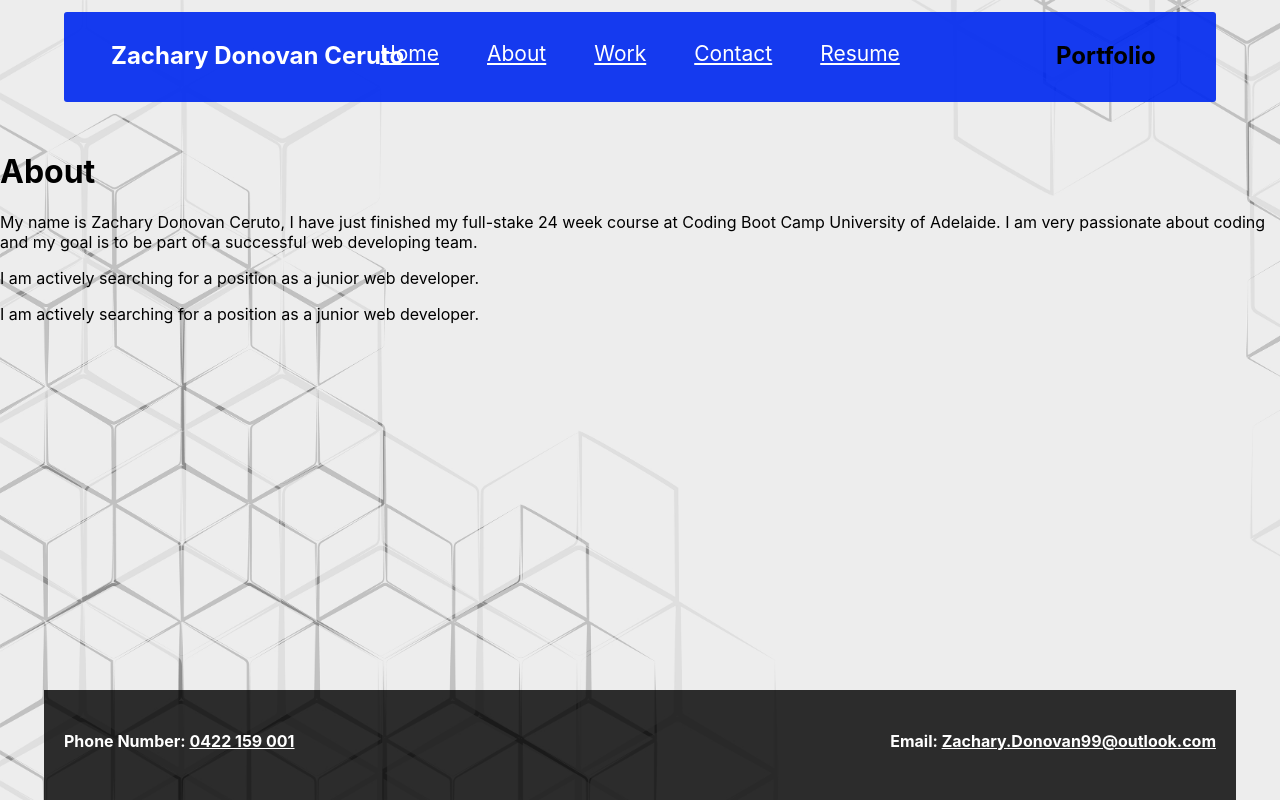
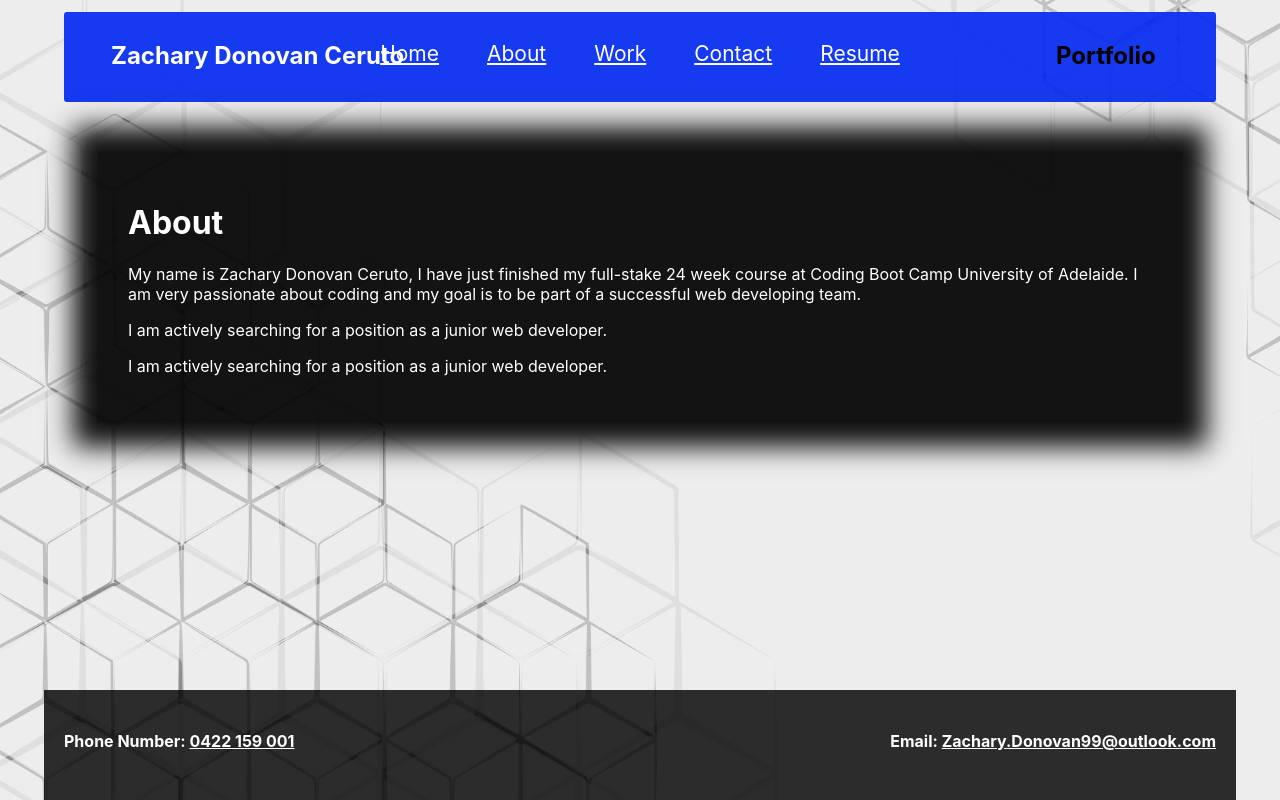
Before and after one commit to ZacharyDonovan88/zd-portfolio, a React (Create React App) app: page /About in a window 1280 px wide. Built offline with nearby package versions, Linux system fonts and the light colour scheme.

Commit message:
updated style to about

```diff
--- a/src/App.css
+++ b/src/App.css
@@ -134,6 +134,18 @@ background-color: #ff00001d;
 
 /* end of Navbar */
 
+/* About */
+.aboutStyle {
+  max-width: 80%;
+  margin-left: auto;
+  margin-right: auto;
+  background-color: rgba(0, 0, 0, 0.918);
+  color: white;
+  padding: 30px;
+  box-shadow: 0px 0px 25px 25px rgba(0, 0, 0, 0.931);
+}
+
+
 /* Footer */
 .footer {
   margin-top: 130px;
--- a/src/pages/About.js
+++ b/src/pages/About.js
@@ -5,7 +5,7 @@ function About() {
 
    return (
      <>
-        <div className="">
+        <div className="aboutStyle">
                 <h1>About</h1>
                 <p>
                     My name is Zachary Donovan Ceruto, I have just finished my full-stake 24 week course at Coding Boot Camp University of Adelaide.
```
